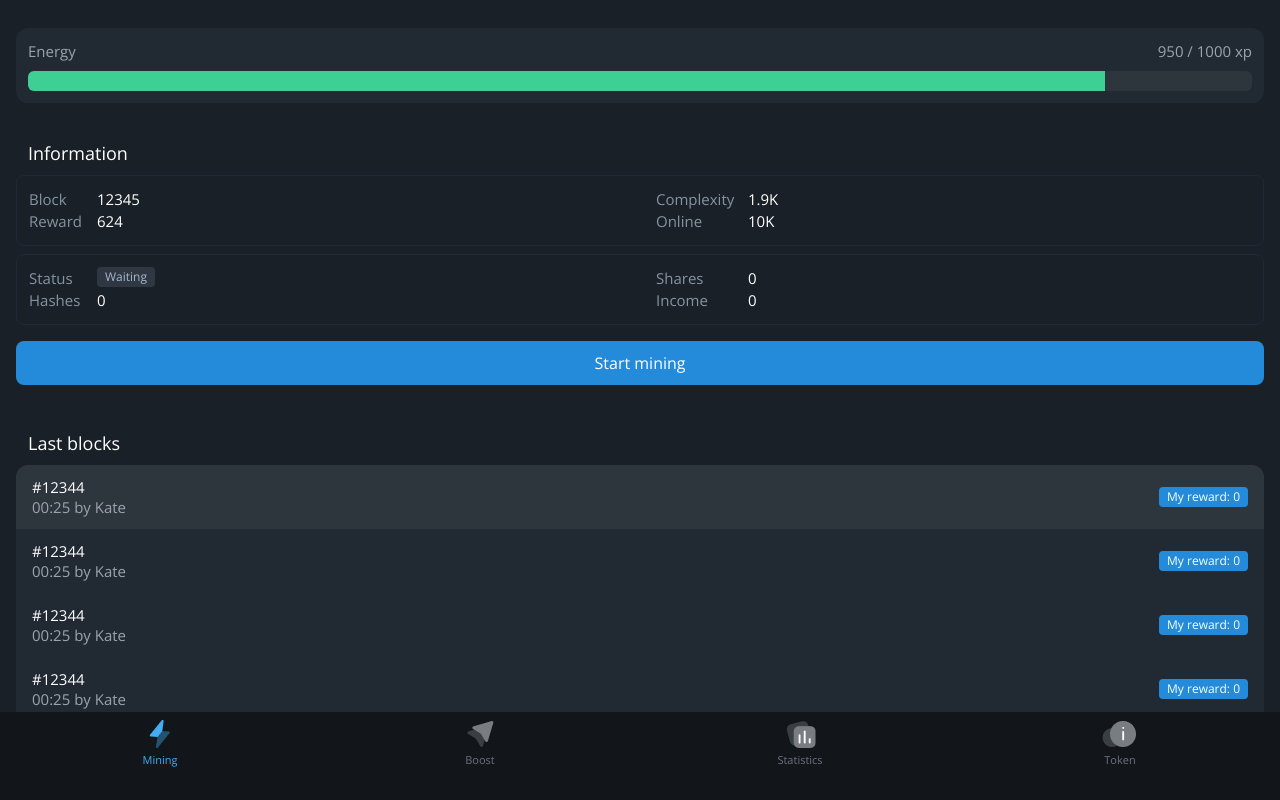
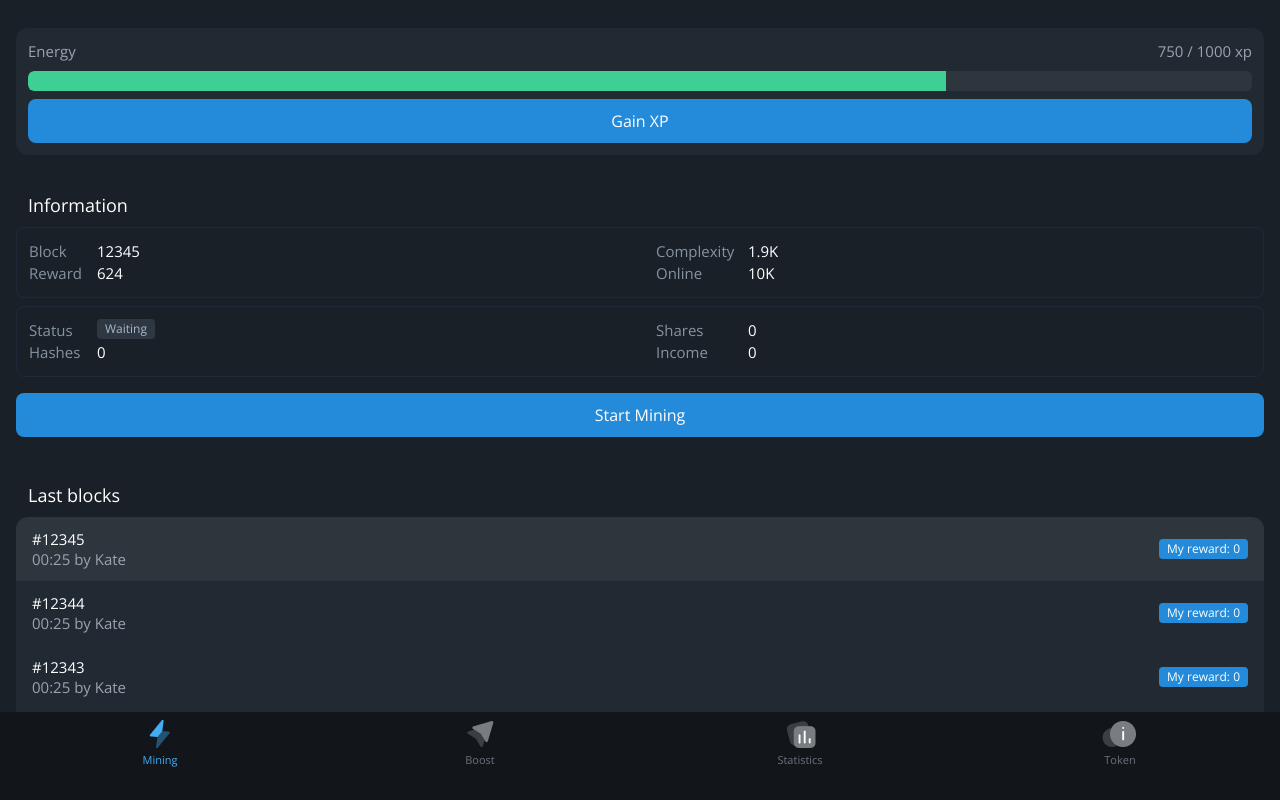
Before and after one commit to brahman98/telegram-mini-app, a React (Vite) app: page / in a window 1280 px wide. Built offline with nearby package versions, Linux system fonts and the light colour scheme.

Commit message:
Add MobX and Stores

```diff
--- a/package.json
+++ b/package.json
@@ -19,6 +19,7 @@
   },
   "devDependencies": {
     "@eslint/js": "^9.15.0",
+    "@types/node": "^22.10.5",
     "@types/react": "^18.3.12",
     "@types/react-dom": "^18.3.1",
     "@vitejs/plugin-react": "^4.3.4",
--- a/src/App.tsx
+++ b/src/App.tsx
@@ -1,64 +1,23 @@
-import { useState } from "react";
+import { observer } from "mobx-react-lite";
+import appStore from "./stores/appStore";
 import List from "./components/List";
 import Modal from "./components/Modal";
 import Energy from "./components/Energy";
 import Info from "./components/Info";
 import Nav from "./components/Nav";
 
-type Item = {
-  id: number;
-  title: string;
-  description: string;
-};
-
-const data: Item[] = [
-  {
-    id: 1,
-    title: "Block #400441",
-    description:
-      "123441234412344123441234412344123441234412344123441234412344123441234412344",
-  },
-  {
-    id: 2,
-    title: "Block #400442",
-    description:
-      "123441234412344123441234412344123441234412344123441234412344123441234412344",
-  },
-  {
-    id: 3,
-    title: "Block #400443",
-    description:
-      "123441234412344123441234412344123441234412344123441234412344123441234412344",
-  },
-  {
-    id: 4,
-    title: "Block #400444",
-    description:
-      "123441234412344123441234412344123441234412344123441234412344123441234412344",
-  },
-  {
-    id: 5,
-    title: "Block #400445",
-    description:
-      "123441234412344123441234412344123441234412344123441234412344123441234412344",
-  },
-];
-
-function App() {
-  const [selectedItem, setSelectedItem] = useState<Item | null>(null);
-
-  const openModal = (item: Item) => setSelectedItem(item);
-  const closeModal = () => setSelectedItem(null);
-
+const App = observer(() => {
   return (
     <div>
       <Energy />
       <Info />
-      <List items={data} onItemClick={openModal} />
-      {selectedItem && <Modal item={selectedItem} onClose={closeModal} />}
+      <List items={appStore.data} onItemClick={appStore.openModal} />
+      {appStore.selectedItem && (
+        <Modal item={appStore.selectedItem} onClose={appStore.closeModal} />
+      )}
       <Nav />
     </div>
   );
-}
+});
 
 export default App;
--- a/src/components/Energy.module.css
+++ b/src/components/Energy.module.css
@@ -1,12 +1,6 @@
 /* ENERGY */
 
 .energy {
-  /* background-color: #222a32;
-  color: #8694a1;
-  padding: 12px;
-  border-radius: 8px;
-  margin-top: 28px;
-  margin-bottom: 40px; */
   @apply bg-back_2 text-gray-400 p-3 rounded-xl mt-7 mb-10;
 }
 
@@ -15,19 +9,13 @@
 }
 
 .energy__range {
-  /* height: 20px;
-  width: 100%;
-  background-color: #2d353d;
-  border-radius: 5px;
-  margin-top: 8px; */
-  @apply h-5 w-full bg-back_3 rounded-md mt-2;
+  @apply h-5 w-full bg-back_3 rounded-md mt-2 overflow-hidden;
 }
 
 .energy__range_green {
-  /* background-color: #3ccf95;
-  height: 100%;
-  width: 88%;
-  border-top-left-radius: 5px;
-  border-bottom-left-radius: 5px; */
-  @apply bg-range h-full w-[88%] rounded-l-md;
+  @apply bg-range h-full rounded-l-md;
 }
+
+.button {
+  @apply w-full h-11 bg-button rounded-lg mt-2 text-white text-base leading-5 border-none cursor-pointer font-normal;
+}
--- a/src/components/Energy.tsx
+++ b/src/components/Energy.tsx
@@ -1,18 +1,22 @@
 import styles from "./Energy.module.css";
+import { observer } from "mobx-react-lite";
+import energyStore from "../stores/EnergyStore";
 
-const Energy = () => {
+const Energy = observer(() => {
+  const { currentXP, maxXP, increaseXP } = energyStore;
+
   return (
     <section className={styles.energy}>
       <div className={styles.energy__text}>
         <p>Energy</p>
-        <p>950 / 1000 xp</p>
+        <p>{currentXP} / {maxXP} xp</p>
       </div>
       <div className={styles.energy__range}>
-        <div className={styles.energy__range_green}></div>
-        <div className={styles.energy__range_gray}></div>
+        <div className={styles.energy__range_green} style={{ width: `${(currentXP / maxXP) * 100}%` }}></div>
       </div>
+      <button onClick={() => increaseXP(10)} className={styles.button}>Gain XP</button>
     </section>
   );
-};
+});
 
 export default Energy;
--- a/src/components/Info.tsx
+++ b/src/components/Info.tsx
@@ -1,6 +1,11 @@
 import styles from "./Info.module.css";
+import { observer } from "mobx-react-lite";
+import infoStore from "../stores/InfoStore";
 
-const Info = () => {
+const Info = observer(() => {
+  const { block, reward, complexity, online } = infoStore;
+  const { status, hashes, shares, income, toggleMining } = infoStore;
+
   return (
     <>
       <h1>Information</h1>
@@ -11,8 +16,8 @@ const Info = () => {
             <p>Reward</p>
           </div>
           <div className={styles.info__part_value}>
-            <p className={styles.margin_bottom}>12345</p>
-            <p>624</p>
+            <p className={styles.margin_bottom}>{block}</p>
+            <p>{reward}</p>
           </div>
         </div>
         <div className={styles.info__part}>
@@ -21,8 +26,8 @@ const Info = () => {
             <p>Online</p>
           </div>
           <div className={styles.info__part_value}>
-            <p className={styles.margin_bottom}>1.9K</p>
-            <p>10K</p>
+            <p className={styles.margin_bottom}>{complexity}K</p>
+            <p>{online}K</p>
           </div>
         </div>
       </section>
@@ -34,9 +39,9 @@ const Info = () => {
           </div>
           <div className={styles.info__part_value}>
             <p className={`${styles.margin_bottom} ${styles.special_p}`}>
-              Waiting
+              {status}
             </p>
-            <p>0</p>
+            <p>{hashes}</p>
           </div>
         </div>
         <div className={styles.info__part}>
@@ -45,14 +50,16 @@ const Info = () => {
             <p>Income</p>
           </div>
           <div className={styles.info__part_value}>
-            <p className={styles.margin_bottom}>0</p>
-            <p>0</p>
+            <p className={styles.margin_bottom}>{shares}</p>
+            <p>{income}</p>
           </div>
         </div>
       </section>
-      <button className={styles.button}>Start mining</button>
+      <button className={styles.button} onClick={() => toggleMining()}>
+        {status === "Process" ? "Stop Mining" : "Start Mining"}
+      </button>
     </>
   );
-};
+});
 
 export default Info;
--- a/src/components/List.tsx
+++ b/src/components/List.tsx
@@ -1,9 +1,12 @@
 import styles from "./List.module.css";
+import { observer } from "mobx-react-lite";
+import appStore from "../stores/appStore";
 
 type Item = {
   id: number;
   title: string;
   description: string;
+  lastBlock: string;
 };
 
 type ListProps = {
@@ -11,7 +14,9 @@ type ListProps = {
   onItemClick: (item: Item) => void;
 };
 
-const List = ({ items, onItemClick }: ListProps) => {
+const List = observer(({ items, onItemClick }: ListProps) => {
+  const { myReward, timeName } = appStore;
+
   return (
     <>
       <h1>Last blocks</h1>
@@ -23,15 +28,15 @@ const List = ({ items, onItemClick }: ListProps) => {
             onClick={() => onItemClick(item)}
           >
             <div className={styles.item__left}>
-              <p>#12344</p>
-              <p>00:25 by Kate</p>
+              <p>{item.lastBlock}</p>
+              <p>{timeName}</p>
             </div>
-            <div className={styles.item__right}>My reward: 0</div>
+            <div className={styles.item__right}>My reward: {myReward}</div>
           </li>
         ))}
       </ul>
     </>
   );
-};
+});
 
 export default List;
--- a/src/components/Modal.tsx
+++ b/src/components/Modal.tsx
@@ -1,4 +1,6 @@
 import styles from "./Modal.module.css";
+import { observer } from "mobx-react-lite";
+import appStore from "../stores/appStore";
 
 type Item = {
   id: number;
@@ -11,7 +13,10 @@ type ModalProps = {
   onClose: () => void;
 };
 
-const Modal = ({ item, onClose }: ModalProps) => {
+const Modal = observer(({ item, onClose }: ModalProps) => {
+  const { miner, minersReward, totalNumberUsers, shareReward, myReward, date } = appStore;
+
+
   return (
     <div className={styles.modal}>
       <div className={styles.in_modal}>
@@ -21,27 +26,27 @@ const Modal = ({ item, onClose }: ModalProps) => {
         <ul className={styles.modal__ul}>
           <li className={styles.modal__li}>
             <p className={styles.modal__left_p}>Miner</p>
-            <p className={styles.modal__right_p}>B</p>
+            <p className={styles.modal__right_p}>{miner}</p>
           </li>
           <li className={styles.modal__li}>
             <p className={styles.modal__left_p}>Miner’s reward</p>
-            <p className={styles.modal__right_p}>248.1</p>
+            <p className={styles.modal__right_p}>{minersReward}</p>
           </li>
           <li className={styles.modal__li}>
             <p className={styles.modal__left_p}>Total number of&nbsp;users</p>
-            <p className={styles.modal__right_p}>1785</p>
+            <p className={styles.modal__right_p}>{totalNumberUsers}</p>
           </li>
           <li className={styles.modal__li}>
             <p className={styles.modal__left_p}>Share reward</p>
-            <p className={styles.modal__right_p}>578.9</p>
+            <p className={styles.modal__right_p}>{shareReward}</p>
           </li>
           <li className={styles.modal__li}>
             <p className={styles.modal__left_p}>My reward</p>
-            <p className={styles.modal__right_p}>0</p>
+            <p className={styles.modal__right_p}>{myReward}</p>
           </li>
           <li className={styles.modal__li}>
             <p className={styles.modal__left_p}>Date</p>
-            <p className={styles.modal__right_p}>05.12.2024, 16:26:46</p>
+            <p className={styles.modal__right_p}>{date}</p>
           </li>
         </ul>
         <button
@@ -57,6 +62,6 @@ const Modal = ({ item, onClose }: ModalProps) => {
       </div>
     </div>
   );
-};
+});
 
 export default Modal;
--- /dev/null
+++ b/src/stores/EnergyStore.ts
@@ -0,0 +1,17 @@
+import { makeAutoObservable } from "mobx";
+
+class EnergyStore {
+  currentXP = 750;
+  maxXP = 1000;
+
+  constructor() {
+    makeAutoObservable(this);
+  }
+
+  increaseXP = (amount: number) => {
+    this.currentXP = Math.min(this.currentXP + amount, this.maxXP);
+  };
+}
+
+const energyStore = new EnergyStore();
+export default energyStore;
--- /dev/null
+++ b/src/stores/InfoStore.ts
@@ -0,0 +1,51 @@
+import { makeAutoObservable } from "mobx";
+
+class InfoStore {
+  block = 12345;
+  reward = 624;
+  complexity = 1.9;
+  online = 10;
+
+  status = "Waiting";
+  hashes = 0;
+  shares = 0;
+  income = 0;
+
+  miningInterval: NodeJS.Timeout | null = null;
+
+  constructor() {
+    makeAutoObservable(this);
+  }
+
+  toggleMining = () => {
+    if (this.miningInterval) {
+      this.stopMining();
+    } else {
+      this.startMining();
+    }
+  };
+
+  startMining() {
+    this.status = "Process";
+    this.miningInterval = setInterval(() => {
+      this.incrementMiningData();
+    }, 2000);
+  }
+
+  stopMining() {
+    if (this.miningInterval) {
+      clearInterval(this.miningInterval);
+      this.miningInterval = null;
+      this.status = "Waiting";
+    }
+  }
+
+  incrementMiningData() {
+    this.block++;
+    this.reward += 2;
+    this.hashes++;
+  }
+}
+
+const infoStore = new InfoStore();
+export default infoStore;
--- /dev/null
+++ b/src/stores/appStore.ts
@@ -0,0 +1,68 @@
+import { makeAutoObservable } from "mobx";
+
+export type Item = {
+  id: number;
+  title: string;
+  description: string;
+  lastBlock: string;
+};
+
+class AppStore {
+  miner = "B";
+  minersReward = 248.1;
+  totalNumberUsers = 1785;
+  shareReward = 578.9;
+  myReward = 0;
+  date = "05.12.2024, 16:26:46";
+
+  timeName = "00:25 by Kate";
+
+  selectedItem: Item | null = null;
+  data: Item[] = [
+    {
+      id: 1,
+      title: "Block #400441",
+      description:
+        "123441234412344123441234412344123441234412344123441234412344123441234412344",
+      lastBlock: "#12345",
+    },
+    {
+      id: 2,
+      title: "Block #400442",
+      description: "223441234412344...",
+      lastBlock: "#12344",
+    },
+    {
+      id: 3,
+      title: "Block #400443",
+      description: "323441234412344...",
+      lastBlock: "#12343",
+    },
+    {
+      id: 4,
+      title: "Block #400444",
+      description: "423441234412344...",
+      lastBlock: "#12342",
+    },
+    {
+      id: 5,
+      title: "Block #400445",
+      description: "523441234412344...",
+      lastBlock: "#12341",
+    },
+  ];
+
+  constructor() {
+    makeAutoObservable(this);
+  }
+
+  setSelectedItem(item: Item | null) {
+    this.selectedItem = item;
+  }
+
+  openModal = (item: Item) => this.setSelectedItem(item);
+  closeModal = () => this.setSelectedItem(null);
+}
+
+const appStore = new AppStore();
+export default appStore;
```
Also changed, not shown: 1 other file (tests, documents, lock files or other folders).
